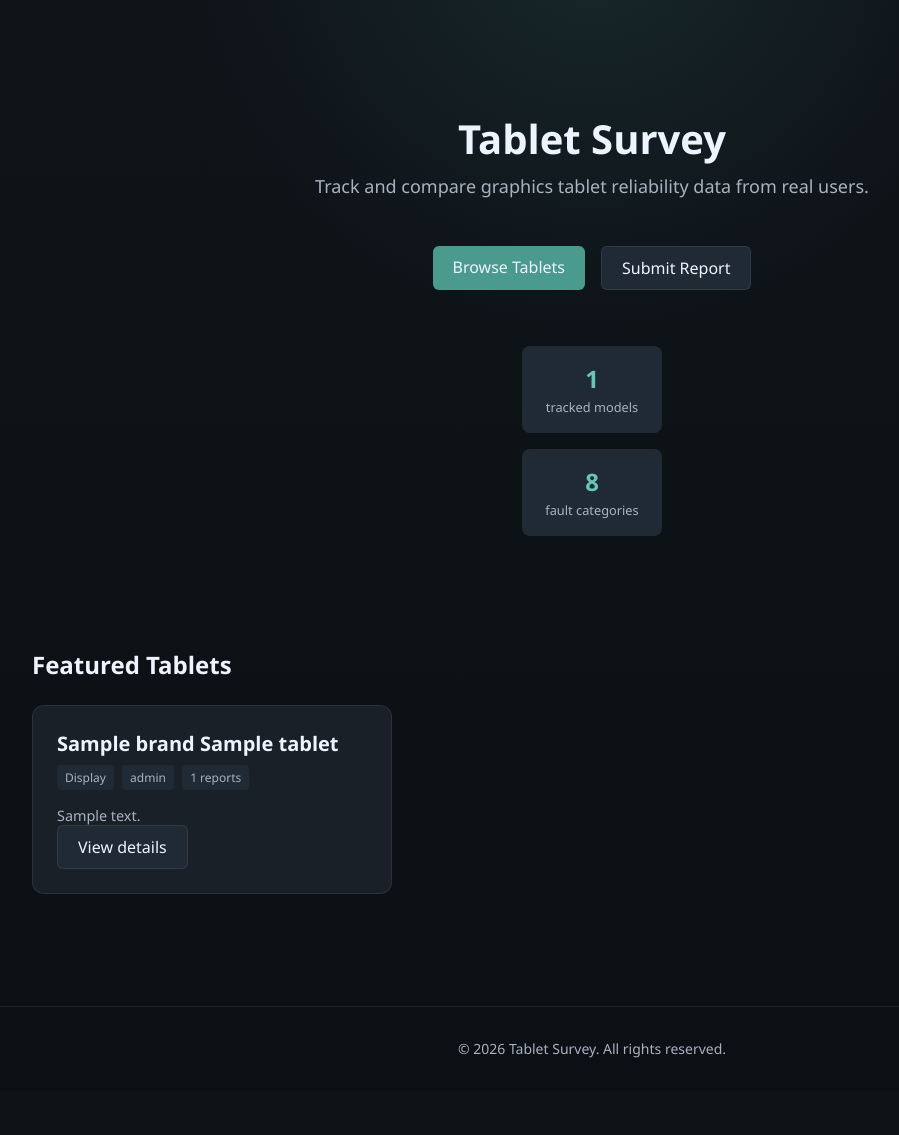
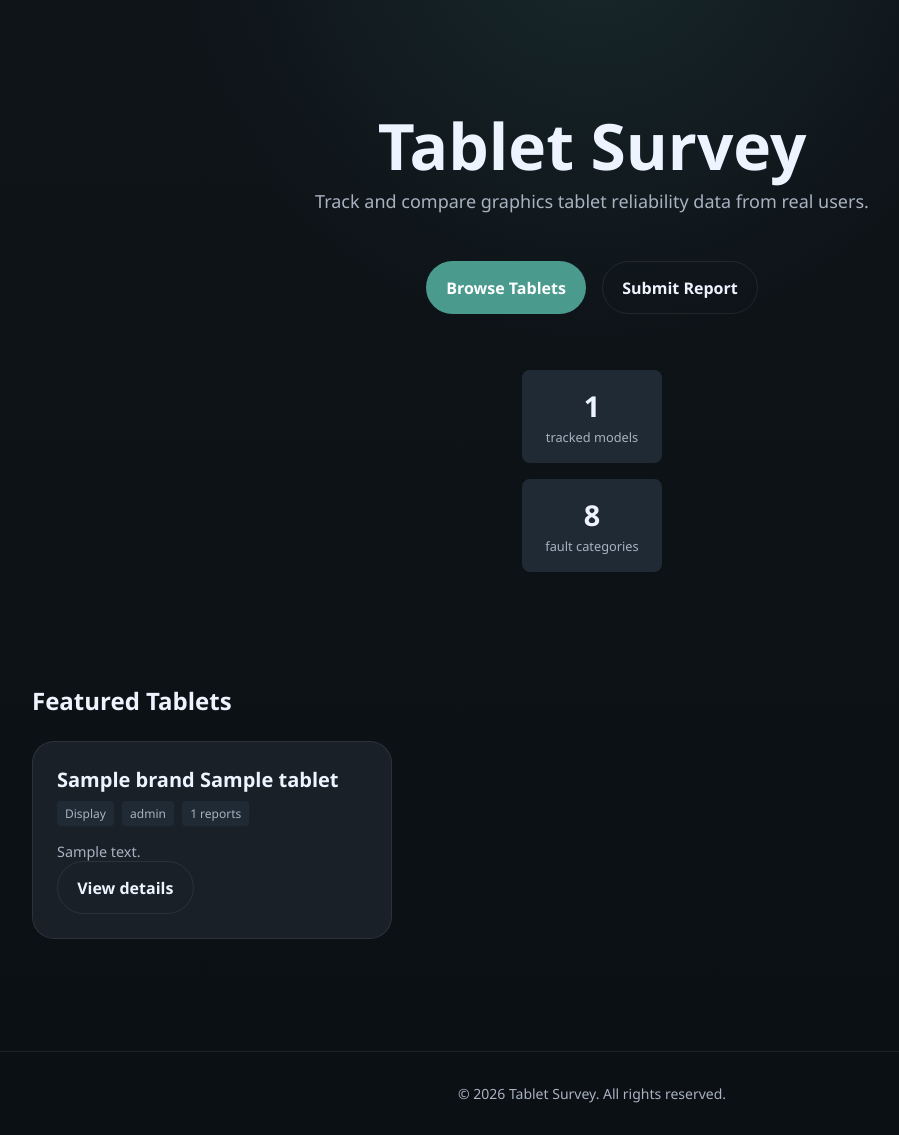
Before and after one commit to LostArtist00/tablet_project, a PHP site: page / in a window 1280 px wide. Shown: the part 65-1200 px from the top of the page, without its empty margins (48-947 px from the left). Before the commit the page ends 1123 px from the top, so only its background shows below. Run offline with PHP 8.4, Linux system fonts and the light colour scheme; tables that the repository leaves empty hold one stand-in row (values such as "Sample post").

Commit message:
update button and card styles to match original

```diff
--- a/app/assets/css/style.css
+++ b/app/assets/css/style.css
@@ -75,7 +75,7 @@ main {
 }
 
 .site-header nav a:hover {
-    color: var(--accent-strong);
+    color: var(--text-strong);
 }
 
 .site-footer {
@@ -90,25 +90,32 @@ main {
     font-size: 0.875rem;
 }
 
-.button {
-    display: inline-block;
-    padding: 0.625rem 1.25rem;
+.button,
+button {
+    display: inline-flex;
+    align-items: center;
+    justify-content: center;
+    gap: 0.5rem;
+    border: 1px solid transparent;
+    border-radius: 999px;
+    padding: 0.9rem 1.2rem;
     background: var(--accent);
-    color: var(--text-strong);
-    border-radius: 6px;
-    font-weight: 500;
+    color: #fff;
     cursor: pointer;
-    border: none;
-    transition: opacity 0.2s;
+    font-weight: 600;
+    transition: 0.2s ease;
 }
 
-.button:hover {
-    opacity: 0.9;
+.button:hover,
+button:hover {
+    transform: translateY(-1px);
+    filter: brightness(1.05);
 }
 
 .button.secondary {
-    background: var(--surface-2);
-    border: 1px solid var(--border);
+    background: transparent;
+    border-color: var(--border);
+    color: var(--text-strong);
 }
 
 .form-group {
@@ -154,7 +161,7 @@ main {
 .card {
     background: var(--surface);
     border: 1px solid var(--border);
-    border-radius: 12px;
+    border-radius: 22px;
     padding: 1.5rem;
     transition: transform 0.2s, box-shadow 0.2s;
 }
@@ -201,9 +208,10 @@ main {
 }
 
 .hero h1 {
-    font-size: 2.5rem;
+    font-size: clamp(2.5rem, 5vw, 4.6rem);
     margin: 0.5rem 0;
     color: var(--text-strong);
+    line-height: 1.1;
 }
 
 .hero p {
@@ -242,12 +250,50 @@ main {
 
 .stat-card strong {
     display: block;
-    font-size: 1.5rem;
-    color: var(--accent-strong);
+    color: var(--text-strong);
+    font-size: 1.8rem;
 }
 
 .stat-card span {
     font-size: 0.8rem;
+}
+
+.admin-body main {
+    padding-top: 100px;
+}
+
+.admin-header {
+    background: rgba(15, 20, 25, 0.95);
+}
+
+.admin-main {
+    padding: 6.5rem 0 2rem;
+    max-width: 1200px;
+    margin: 0 auto;
+}
+
+.admin-grid {
+    display: grid;
+    grid-template-columns: repeat(4, minmax(0, 1fr));
+    gap: 1.25rem;
+    margin-top: 1.5rem;
+    margin-bottom: 2rem;
+}
+
+.dashboard-header {
+    display: flex;
+    align-items: end;
+    justify-content: space-between;
+    gap: 1rem;
+    margin-bottom: 1.5rem;
+}
+
+.dashboard-number {
+    color: var(--text-strong);
+    font-size: clamp(2rem, 4vw, 3rem);
+    font-weight: 700;
+    line-height: 1;
+    margin: 0.4rem 0 0.8rem;
 }
 
 .search-form {
```
